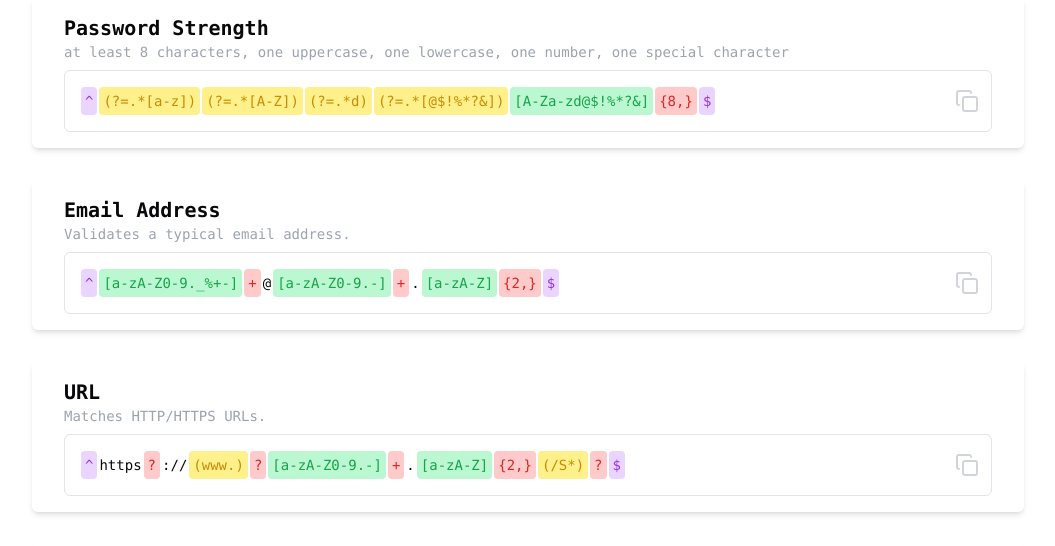
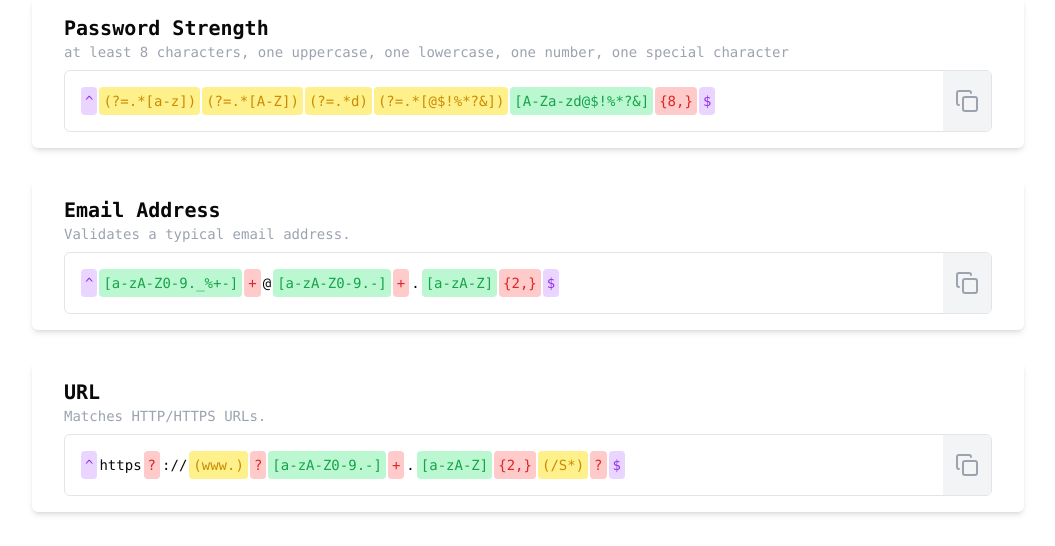
Before and after one commit to MassimoParisi/coolregex.fyi, a Next.js app: page / in a window 1280 px wide. Shown: the part 162-708 px from the top of the page, without its empty margins (112-1167 px from the left). Built offline with nearby package versions, Linux system fonts and the light colour scheme.

Commit message:
improve copy button

```diff
--- a/components/custom/RegexCard.tsx
+++ b/components/custom/RegexCard.tsx
@@ -26,7 +26,7 @@ export const RegexCard: React.FC<RegexCardProps> = ({
     <div className="py-4 px-8 rounded-md shadow-md">
       <h2 className="text-xl font-bold w-full font-mono">{title}</h2>
       <h3 className="text-md text-gray-400 mb-2">{description}</h3>
-      <div className="border rounded-md flex items-center cursor-pointer justify-between py-2 px-2 group">
+      <div className="border relative rounded-md flex items-center justify-between py-2 px-2 group overflow-hidden">
         <RegexHighlighter regex={regex} />
         <TooltipProvider>
           <Tooltip>
@@ -34,8 +34,8 @@ export const RegexCard: React.FC<RegexCardProps> = ({
               {" "}
               <CopyIcon
                 onClick={() => copy(regex)}
-                size="32px"
-                className="text-gray-300 p-1 rounded-md hover:bg-gray-100 hover:text-gray-700 transition-all duration-200 hover:scale-110"
+                size="48px"
+                className="text-gray-400 bg-gray-100 absolute right-0 inset-y-0 h-full py-1 px-3 hover:bg-gray-100 hover:text-gray-700 transition-all duration-200 hover:scale-110"
               />
             </TooltipTrigger>
             <TooltipContent>
```
